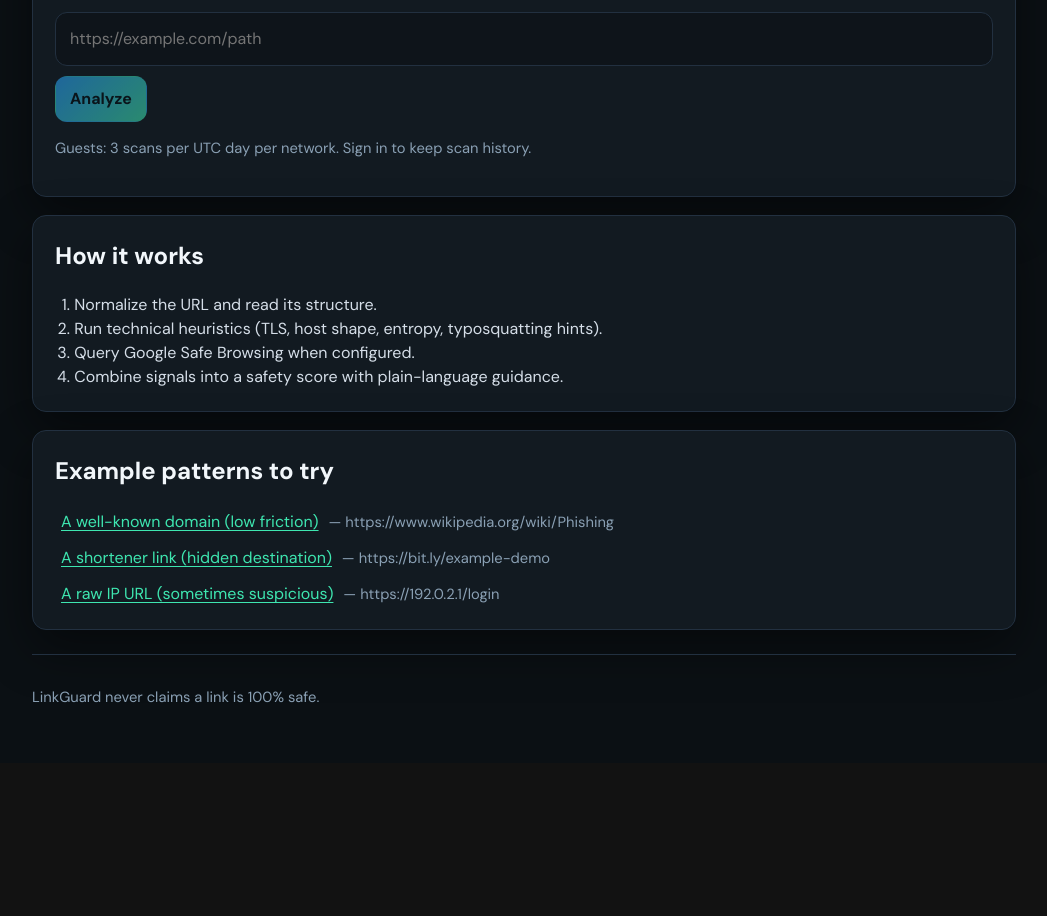
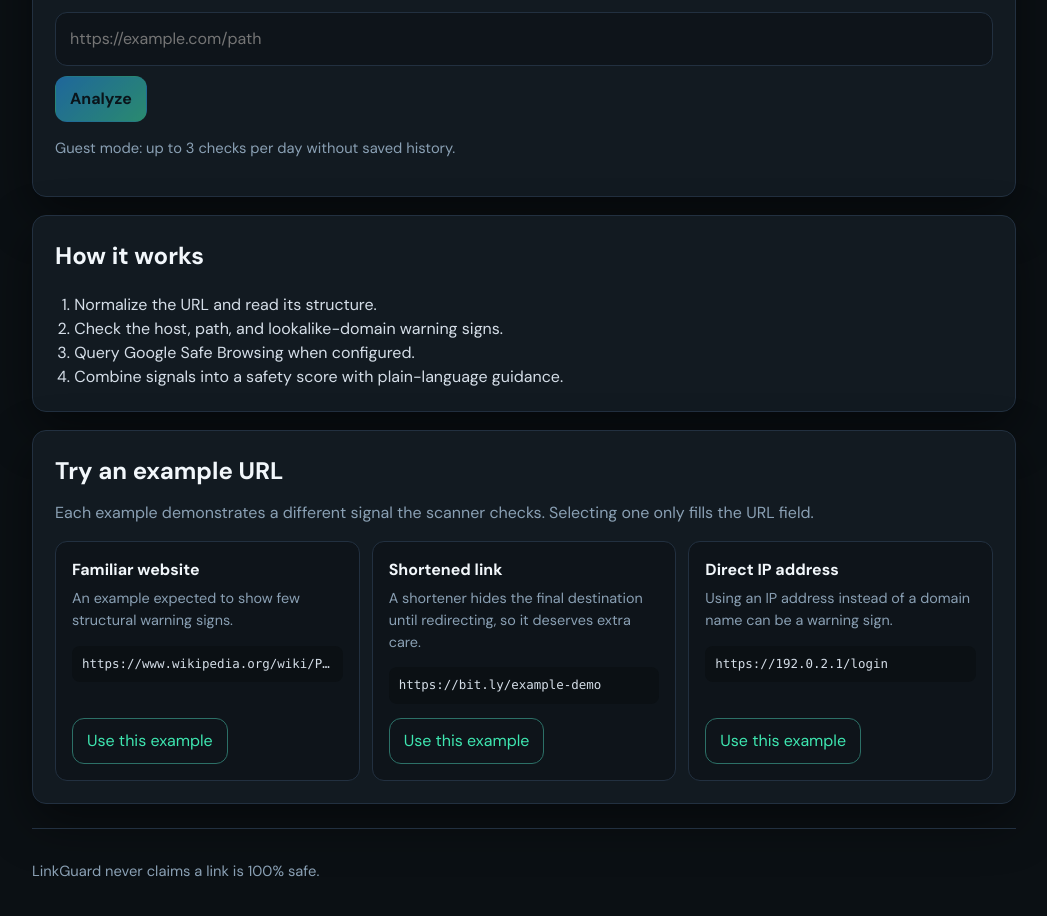
Before and after one commit to xoRmalka/LinkGuard, a React (Vite) app in the folder client/: page / in a window 1280 px wide. Shown: the part 320-1236 px from the top of the page, without its empty margins (116-1163 px from the left). Before the commit the page ends 1083 px from the top, so only its background shows below. Built offline with nearby package versions, Linux system fonts and the light colour scheme; no server answers.

Commit message:
Improve scan result clarity

```diff
--- a/client/src/i18n/locales/en.json
+++ b/client/src/i18n/locales/en.json
@@ -15,14 +15,19 @@
   "home.analyzing": "Analyzing…",
   "home.howTitle": "How it works",
   "home.step1": "Normalize the URL and read its structure.",
-  "home.step2": "Run technical heuristics (TLS, host shape, entropy, typosquatting hints).",
+  "home.step2": "Check the host, path, and lookalike-domain warning signs.",
   "home.step3": "Query Google Safe Browsing when configured.",
   "home.step4": "Combine signals into a safety score with plain-language guidance.",
-  "home.examplesTitle": "Example patterns to try",
-  "home.example1": "A well-known domain (low friction)",
-  "home.example2": "A shortener link (hidden destination)",
-  "home.example3": "A raw IP URL (sometimes suspicious)",
-  "home.rateHint": "Guests: 3 scans per UTC day per network. Sign in to keep scan history.",
+  "home.examplesTitle": "Try an example URL",
+  "home.examplesIntro": "Each example demonstrates a different signal the scanner checks. Selecting one only fills the URL field.",
+  "home.example1": "Familiar website",
+  "home.example1.desc": "An example expected to show few structural warning signs.",
+  "home.example2": "Shortened link",
+  "home.example2.desc": "A shortener hides the final destination until redirecting, so it deserves extra care.",
+  "home.example3": "Direct IP address",
+  "home.example3.desc": "Using an IP address instead of a domain name can be a warning sign.",
+  "home.example.use": "Use this example",
+  "home.rateHint": "Guest mode: up to 3 checks per day without saved history.",
   "result.verdictEyebrow": "Verdict",
   "result.col.signal": "Signal",
   "result.col.status": "Status",
@@ -32,8 +37,8 @@
   "result.missing": "No scan loaded. Go back and analyze a URL.",
   "result.back": "Analyze another",
   "result.score": "Safety score",
-  "result.band": "Confidence level",
-  "result.band.safe": "Safe",
+  "result.band": "Risk level",
+  "result.band.safe": "Very low risk",
   "result.band.low_risk": "Low risk",
   "result.band.moderate_risk": "Moderate risk",
   "result.band.high_risk": "High risk",
@@ -49,24 +54,37 @@
   "result.signals": "Signals used",
   "result.signals.show": "Show technical details",
   "result.signals.hide": "Hide technical details",
+  "result.findings.eyebrow": "Scan summary",
+  "result.findings.title": "Key findings",
+  "result.findings.count.one": "finding to review",
+  "result.findings.count.many": "findings to review",
+  "result.findings.clear": "No prominent warnings",
+  "result.findings.none": "No prominent warning signs were found in the checks that completed.",
   "signal.status.ok": "No issues found",
   "signal.status.concern": "Potential concern detected",
   "signal.status.unknown": "Could not be checked",
   "signal.status.skipped": "Check was skipped",
   "signal.parse": "URL structure",
   "signal.parse.desc": "Whether the URL is well-formed and readable",
+  "signal.parse.finding": "The URL structure did not pass validation.",
   "signal.ip_host": "IP address as host",
   "signal.ip_host.desc": "Whether the link uses a raw IP instead of a domain name",
+  "signal.ip_host.finding": "The link uses a direct IP address instead of a domain name.",
   "signal.shortener": "Link shortener",
   "signal.shortener.desc": "Whether the destination is hidden behind a redirect service",
+  "signal.shortener.finding": "The destination is hidden behind a link-shortening service.",
   "signal.typosquatting": "Lookalike domain",
   "signal.typosquatting.desc": "Whether the domain resembles a well-known brand with slight misspellings",
+  "signal.typosquatting.finding": "The domain resembles a known brand and may be impersonating it.",
   "signal.entropy": "Suspicious randomness",
   "signal.entropy.desc": "Whether the URL path looks randomly generated (common in phishing)",
+  "signal.entropy.finding": "The path or query looks unusually random.",
   "signal.domain_age": "Domain age",
   "signal.domain_age.desc": "Whether the domain was registered recently (new domains are riskier)",
+  "signal.domain_age.finding": "The domain was registered recently, a pattern seen in some phishing sites.",
   "signal.safe_browsing": "Google Safe Browsing",
   "signal.safe_browsing.desc": "Whether Google has flagged this URL as malicious",
+  "signal.safe_browsing.finding": "Google Safe Browsing reported a known threat match.",
   "result.normalized": "Normalized URL",
   "result.normalized.host": "Host",
   "result.normalized.ipHost": "IP host",
--- a/client/src/index.css
+++ b/client/src/index.css
@@ -336,22 +336,57 @@ a {
 }
 
 .examples {
-  list-style: none;
-  padding: 0;
-  margin: 0;
-  display: flex;
-  flex-direction: column;
-  gap: 10px;
+  display: grid;
+  grid-template-columns: repeat(3, minmax(0, 1fr));
+  gap: 12px;
 }
 
-.linkish {
-  border: 0;
-  background: none;
+.examples-intro {
+  margin: -8px 0 16px;
+}
+
+.example-card {
+  display: flex;
+  min-width: 0;
+  flex-direction: column;
+  gap: 14px;
+  padding: 16px;
+  border: 1px solid var(--border);
+  border-radius: 12px;
+  background: #0e141a;
+}
+
+.example-card h3 {
+  margin: 0 0 6px;
+  color: var(--heading);
+  font-size: 1rem;
+}
+
+.example-card p {
+  margin: 0;
+  color: var(--muted);
+  font-size: 0.9rem;
+}
+
+.example-card__url {
+  display: block;
+  min-width: 0;
+  padding: 9px 10px;
+  overflow: hidden;
+  color: var(--text);
+  background: var(--bg);
+  border-radius: 8px;
+  font-family: var(--mono);
+  font-size: 0.78rem;
+  text-overflow: ellipsis;
+  white-space: nowrap;
+}
+
+.example-card__action {
+  align-self: flex-start;
+  margin-top: auto;
   color: var(--accent);
-  cursor: pointer;
-  font: inherit;
-  text-decoration: underline;
-  text-underline-offset: 3px;
+  border-color: color-mix(in srgb, var(--accent) 35%, var(--border));
 }
 
 .verdict {
@@ -446,6 +481,83 @@ a {
   margin: 0;
   padding-inline-start: 1.2rem;
   color: var(--text);
+}
+
+.section-heading {
+  display: flex;
+  align-items: flex-start;
+  justify-content: space-between;
+  gap: 16px;
+}
+
+.section-heading h2 {
+  margin-bottom: 0;
+}
+
+.findings-count {
+  flex-shrink: 0;
+  padding: 5px 9px;
+  border: 1px solid var(--border);
+  border-radius: 999px;
+  color: var(--muted);
+  font-size: 0.78rem;
+}
+
+.findings-list {
+  display: grid;
+  grid-template-columns: repeat(auto-fit, minmax(240px, 1fr));
+  gap: 10px;
+  margin: 16px 0 0;
+  padding: 0;
+  list-style: none;
+}
+
+.finding {
+  display: flex;
+  align-items: flex-start;
+  gap: 10px;
+  padding: 12px;
+  border: 1px solid var(--border);
+  border-radius: 10px;
+  background: #0e141a;
+}
+
+.finding--concern {
+  border-color: color-mix(in srgb, var(--warn) 40%, var(--border));
+  background: rgba(255, 196, 107, 0.05);
+}
+
+.finding > span:last-child {
+  display: grid;
+  gap: 3px;
+}
+
+.finding strong {
+  color: var(--heading);
+}
+
+.finding > span:last-child > span {
+  color: var(--muted);
+  font-size: 0.88rem;
+}
+
+.finding .signal-icon-wrap {
+  margin-top: 3px;
+}
+
+.findings-empty {
+  margin: 14px 0 0;
+  color: #bff3df;
+}
+
+@media (max-width: 760px) {
+  .examples {
+    grid-template-columns: 1fr;
+  }
+
+  .section-heading {
+    flex-direction: column;
+  }
 }
 
 .table-wrap {
--- a/client/src/pages/HomePage.tsx
+++ b/client/src/pages/HomePage.tsx
@@ -8,9 +8,21 @@ import { postScan } from '../lib/api'
 import type { ScanPayload } from '../lib/types'
 
 const EXAMPLES = [
-  { labelKey: 'home.example1' as const, url: 'https://www.wikipedia.org/wiki/Phishing' },
-  { labelKey: 'home.example2' as const, url: 'https://bit.ly/example-demo' },
-  { labelKey: 'home.example3' as const, url: 'https://192.0.2.1/login' },
+  {
+    labelKey: 'home.example1' as const,
+    descriptionKey: 'home.example1.desc' as const,
+    url: 'https://www.wikipedia.org/wiki/Phishing',
+  },
+  {
+    labelKey: 'home.example2' as const,
+    descriptionKey: 'home.example2.desc' as const,
+    url: 'https://bit.ly/example-demo',
+  },
+  {
+    labelKey: 'home.example3' as const,
+    descriptionKey: 'home.example3.desc' as const,
+    url: 'https://192.0.2.1/login',
+  },
 ]
 
 function HomeContent({
@@ -23,6 +35,12 @@ function HomeContent({
   const [url, setUrl] = useState('')
   const [busy, setBusy] = useState(false)
   const [error, setError] = useState<string | null>(null)
+
+  function selectExample(exampleUrl: string) {
+    setUrl(exampleUrl)
+    setError(null)
+    requestAnimationFrame(() => document.getElementById('url-input')?.focus())
+  }
 
   async function onSubmit(e: React.FormEvent) {
     e.preventDefault()
@@ -96,23 +114,25 @@ function HomeContent({
 
       <section className="panel">
         <h2>{t('home.examplesTitle')}</h2>
-        <ul className="examples">
+        <p className="muted examples-intro">{t('home.examplesIntro')}</p>
+        <div className="examples">
           {EXAMPLES.map((ex) => (
-            <li key={ex.url}>
+            <article className="example-card" key={ex.url}>
+              <div>
+                <h3>{t(ex.labelKey)}</h3>
+                <p>{t(ex.descriptionKey)}</p>
+              </div>
+              <code className="example-card__url">{ex.url}</code>
               <button
                 type="button"
-                className="linkish"
-                onClick={() => {
-                  setUrl(ex.url)
-                  setError(null)
-                }}
+                className="btn btn--ghost example-card__action"
+                onClick={() => selectExample(ex.url)}
               >
-                {t(ex.labelKey)}
+                {t('home.example.use')}
               </button>
-              <span className="muted small"> — {ex.url}</span>
-            </li>
+            </article>
           ))}
-        </ul>
+        </div>
       </section>
     </div>
   )
--- a/client/src/pages/ResultPage.tsx
+++ b/client/src/pages/ResultPage.tsx
@@ -64,6 +64,17 @@ function ResultBody({
   const [showSignals, setShowSignals] = useState(false)
 
   const verdict: Verdict = useMemo(() => scan.verdict, [scan.verdict])
+  const notableSignals = useMemo(
+    () =>
+      (scan.breakdown || []).filter(
+        (row) =>
+          row.concern ||
+          row.status === 'skipped' ||
+          row.status === 'unknown' ||
+          row.status === 'error'
+      ),
+    [scan.breakdown]
+  )
 
   async function onFavorite() {
     if (!scan.scan_id || !getToken) return
@@ -99,6 +110,48 @@ function ResultBody({
     <div className="page result">
       <VerdictBanner verdict={verdict} />
       <ScoreCard score={scan.score} band={scan.risk_band} />
+
+      <section className="panel findings-panel">
+        <div className="section-heading">
+          <div>
+            <p className="eyebrow">{t('result.findings.eyebrow')}</p>
+            <h2>{t('result.findings.title')}</h2>
+          </div>
+          <span className="findings-count">
+            {notableSignals.length > 0
+              ? `${notableSignals.length} ${
+                  notableSignals.length === 1
+                    ? t('result.findings.count.one')
+                    : t('result.findings.count.many')
+                }`
+              : t('result.findings.clear')}
+          </span>
+        </div>
+
+        {notableSignals.length > 0 ? (
+          <ul className="findings-list">
+            {notableSignals.map((row) => {
+              const statusText =
+                row.status === 'skipped'
+                  ? t('signal.status.skipped')
+                  : row.status === 'unknown' || row.status === 'error'
+                    ? t('signal.status.unknown')
+                    : t(`signal.${row.id}.finding` as Parameters<typeof t>[0])
+              return (
+                <li className={row.concern ? 'finding finding--concern' : 'finding'} key={row.id}>
+                  <SignalIcon status={row.status} concern={row.concern} tooltip={statusText} />
+                  <span>
+                    <strong>{t(`signal.${row.id}` as Parameters<typeof t>[0]) || row.id}</strong>
+                    <span>{statusText}</span>
+                  </span>
+                </li>
+              )
+            })}
+          </ul>
+        ) : (
+          <p className="findings-empty">{t('result.findings.none')}</p>
+        )}
+      </section>
 
       <section className="panel">
         <h2>{t('result.why')}</h2>
```
Also changed, not shown: client/src/i18n/locales/he.json (+26 -8 lines).
